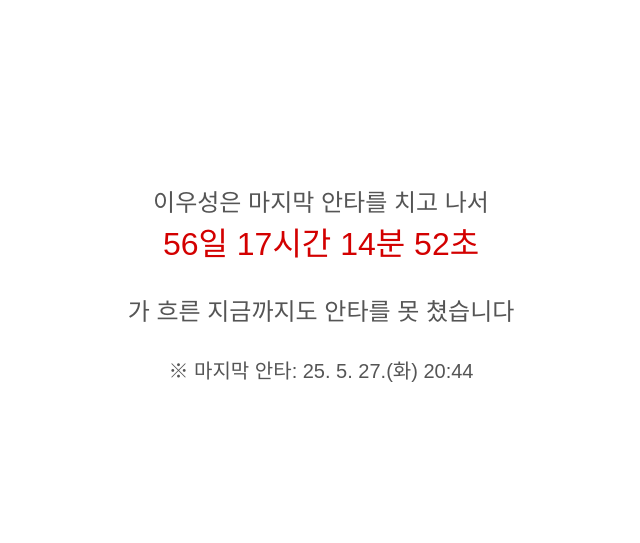
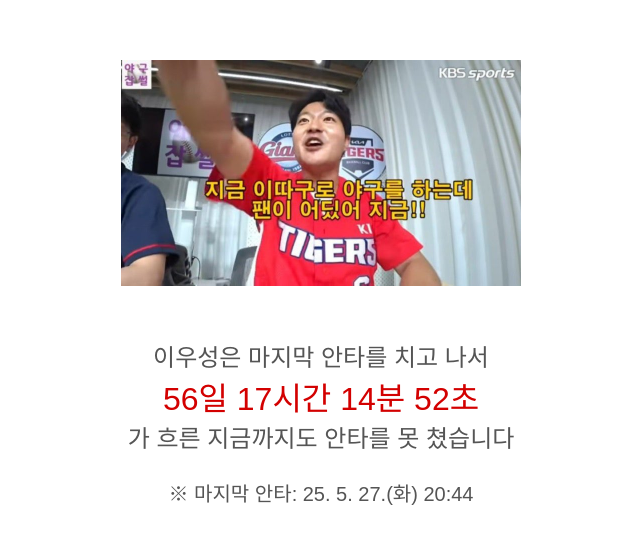
Before and after one commit to snhsoul/eorzea-gleaners-unions, a plain HTML site: page lwsnohit/index.html in a window 1280 px wide. Shown: the part 125-668 px from the top of the page, without its empty margins (319-959 px from the left). Drawn offline with Linux system fonts and the light colour scheme; a web font is replaced by a local one.

Commit message:
add header image

```diff
--- a/lwsnohit/index.html
+++ b/lwsnohit/index.html
@@ -48,9 +48,10 @@
     </style>
     </style>
     <body>
-        이우성은 마지막 안타를 치고 나서<br />
+        <img src="./nofan.jpg" width="400px"><br />
+        <p>이우성은 마지막 안타를 치고 나서<br />
         <span id="counter"></span><br />
-        가 흐른 지금까지도 안타를 못 쳤습니다<br /><br />
+        가 흐른 지금까지도 안타를 못 쳤습니다</p>
         <small>※ 마지막 안타: 25. 5. 27.(화) 20:44</small>
     </body>
 </html>
```
Also changed, not shown: lwsnohit/nofan.jpg (added).
